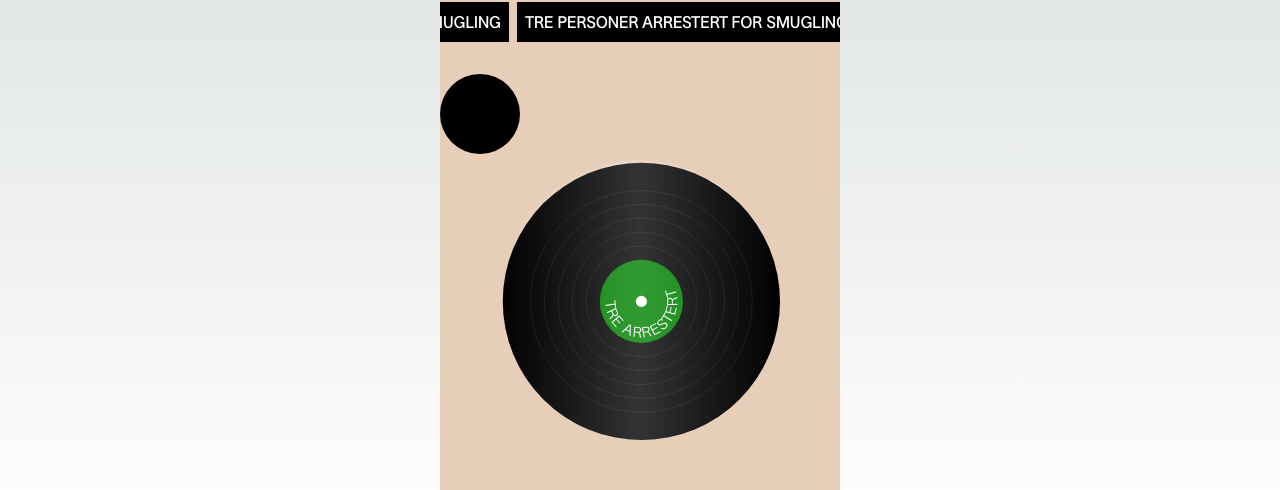
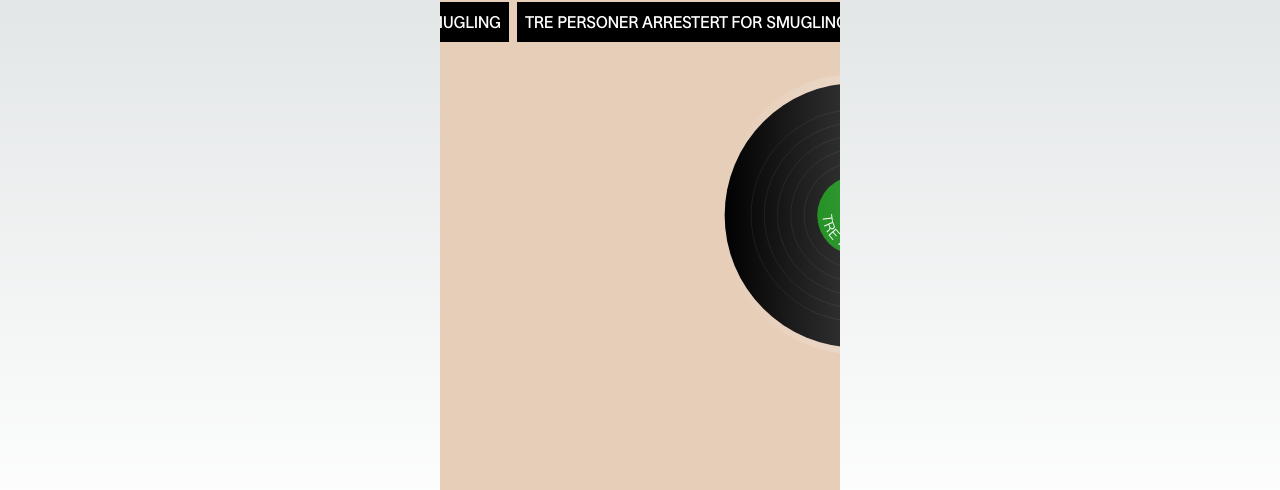
Before and after one commit to blankoslo/hackathon-2023-g, a Next.js app: page / in a window 1280 px wide. Shown: the part 258-748 px from the top of the page. Built offline with nearby package versions, Linux system fonts and the light colour scheme.

Commit message:
Scroll record tjohei

```diff
--- a/package.json
+++ b/package.json
@@ -13,6 +13,7 @@
     "@types/react": "18.2.22",
     "@types/react-dom": "18.2.7",
     "autoprefixer": "10.4.16",
+    "classnames": "^2.3.2",
     "encoding": "^0.1.13",
     "eslint": "8.49.0",
     "eslint-config-next": "13.5.2",
--- a/src/app/page.tsx
+++ b/src/app/page.tsx
@@ -5,7 +5,8 @@
 import { Header } from "@/components/Header";
 import { Video } from "@/components/Video";
 import { VinylRecord } from "@/components/VinylRecord";
-import { useRef, useState } from "react";
+import classNames from "classnames";
+import { useEffect, useRef, useState } from "react";
 import Marquee from "react-fast-marquee";
 
 export default function Home() {
@@ -20,6 +21,35 @@ export default function Home() {
     {
       title: "tre personer arrestert for smugling",
     },
+  ];
+  const scrollRef = useRef<Map<number, HTMLButtonElement>>(new Map());
+  const [activeId, setActiveId] = useState(0);
+  useEffect(() => {
+    const node = scrollRef.current.get(0);
+    if (node) {
+      node.scrollIntoView({
+        block: "nearest",
+        inline: "center",
+      });
+    }
+  }, []);
+
+  const handleClick = (id: number) => () => {
+    const node = scrollRef.current.get(id);
+    if (node) {
+      setActiveId(id);
+      node.scrollIntoView({
+        behavior: "smooth",
+        block: "nearest",
+        inline: "center",
+      });
+    }
+  };
+
+  const records = [
+    { title: "Tre arresetert" },
+    { title: "Forstyrelser på smøgen" },
+    { title: "Synkehull på e6" },
   ];
 
   const handlePlayClick = () => {
@@ -63,14 +93,41 @@ export default function Home() {
           </Marquee>
         </div>
 
-        <div className="">
-          <button className="bg-black rounded-full h-[10vh] w-[10vh]" />
-          <div className="relative h-[35vh] w-[35vh] mx-auto">
-            <VinylRecord
-              title="Tre arrestert"
-              isPlaying={isPlaying}
-              handleClick={handlePlayClick}
-            />
+        <div className="overflow-hidden">
+          <div
+            className="flex gap-x-4"
+            style={{
+              width: `${
+                35 * (records.length + 2) + (records.length - 3) * 16
+              }vh`,
+            }}
+          >
+            <div className="h-[35vh] w-[35vh]"></div>
+            {records.map((record, id) => {
+              return (
+                <div
+                  key={id}
+                  className={classNames(
+                    "relative h-[35vh] w-[35vh] mx-auto transition-all duration-500",
+                    {
+                      "opacity-20 scale-90": id !== activeId,
+                    }
+                  )}
+                >
+                  <VinylRecord
+                    title={record.title}
+                    isPlaying={isPlaying}
+                    handleClick={handleClick(id)}
+                    ref={(node) => {
+                      if (node) {
+                        scrollRef.current.set(id, node);
+                      }
+                    }}
+                  />
+                </div>
+              );
+            })}
+            <div className="h-[35vh] w-[35vh]"></div>
           </div>
         </div>
       </div>
--- a/src/components/VinylRecord.tsx
+++ b/src/components/VinylRecord.tsx
@@ -1,6 +1,12 @@
 "use client";
 
-import { Dispatch, SetStateAction, useState } from "react";
+import {
+  Dispatch,
+  ForwardedRef,
+  SetStateAction,
+  forwardRef,
+  useState,
+} from "react";
 
 interface VinlyRecordProps {
   title: string;
@@ -8,14 +14,13 @@ interface VinlyRecordProps {
   handleClick: (e: React.MouseEvent<HTMLButtonElement>) => void;
 }
 
-export function VinylRecord({
-  title,
-  handleClick,
-  isPlaying,
-}: VinlyRecordProps) {
+export const VinylRecord = forwardRef(function VinylRecordInner(
+  { title, handleClick, isPlaying }: VinlyRecordProps,
+  ref: ForwardedRef<HTMLButtonElement>
+) {
   const radii = [40, 35, 30, 25, 20];
   return (
-    <button onClick={handleClick} className="relative w-full h-full">
+    <button onClick={handleClick} className="relative w-full h-full" ref={ref}>
       <svg
         xmlns="http://www.w3.org/2000/svg"
         viewBox="0 0 101 101"
@@ -58,4 +63,4 @@ export function VinylRecord({
       <div className="absolute rounded-full inset-0 bg-gradient-to-r mix-blend-screen opacity-20 from-black via-white to-black" />
     </button>
   );
-}
+});
```
Also changed, not shown: 1 other file (tests, documents, lock files or other folders).
